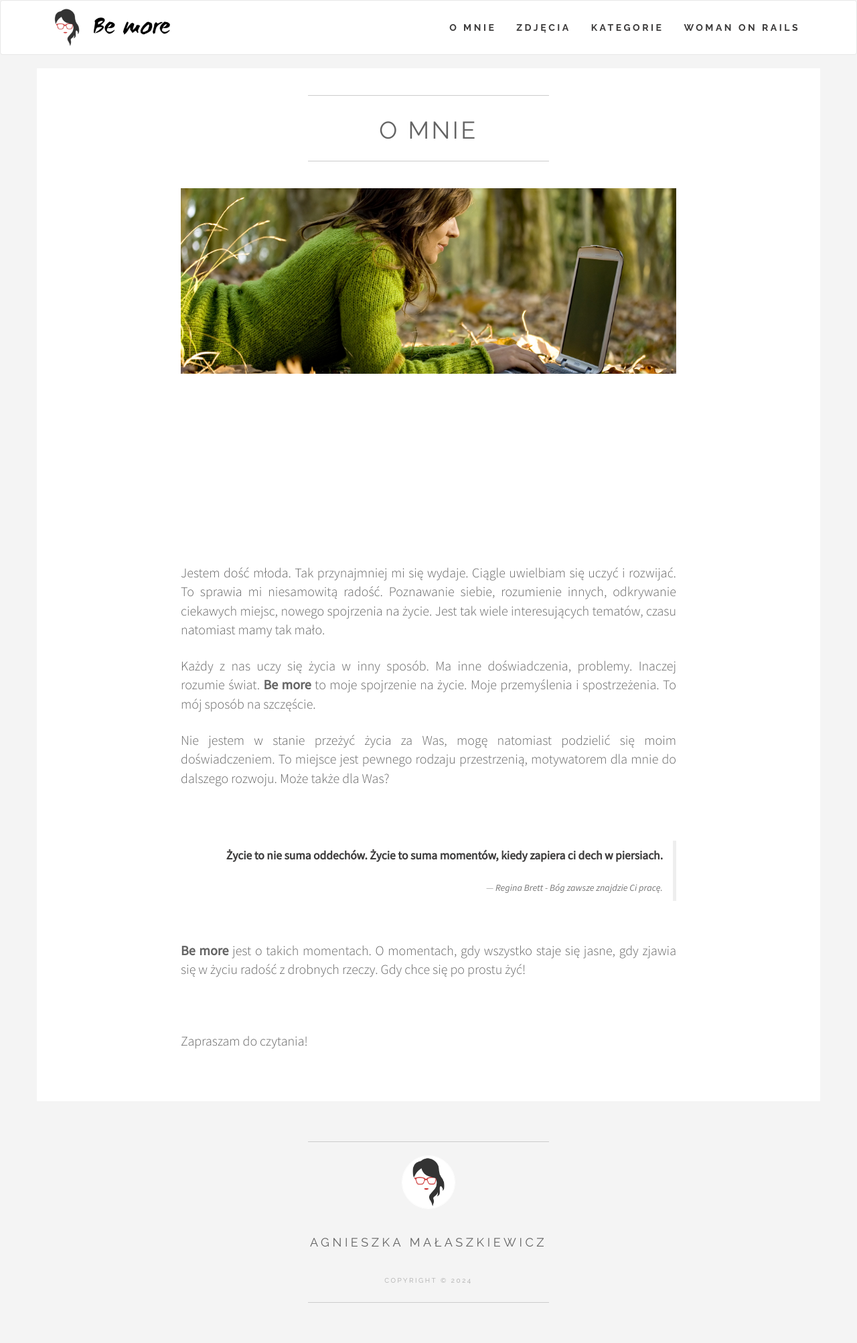
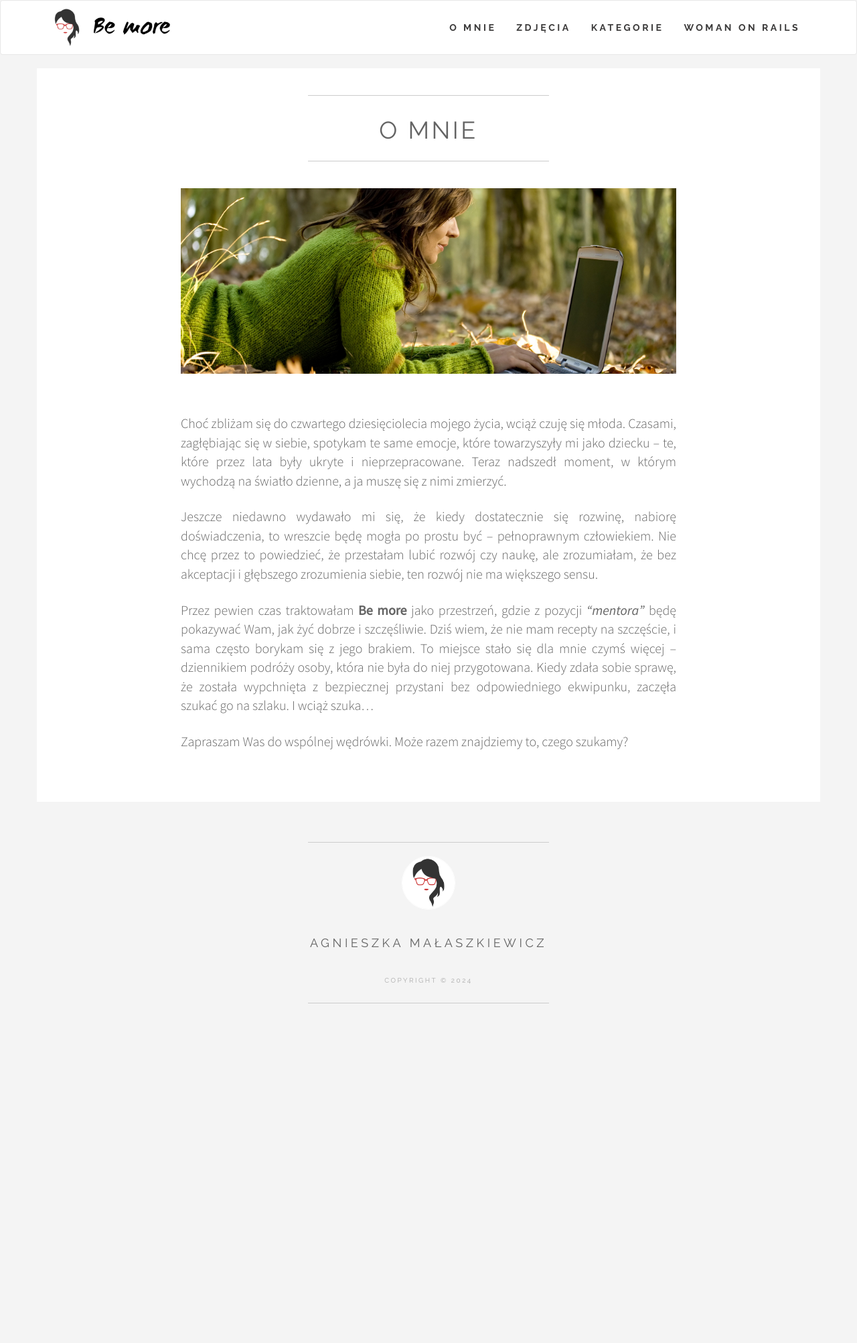
Before and after one commit to womanonrails/bemore.womanonrails.com, a Jekyll site: the page built from about.md, in a window 1280 px wide. Shown: the whole page at 67% size. Built offline with Jekyll 4.4.1, drawn with Linux system fonts in a browser that asks for light colours; after the commit the page ends 1558 px from its top, so only the background shows below that.

Commit message:
Update about me page

```diff
--- a/_sass/_post.scss
+++ b/_sass/_post.scss
@@ -158,10 +158,6 @@
 }
 
 @media (min-width: 767px) {
-  .post-image .image {
-    height: 500px;
-  }
-
   .post {
     padding-left: 50px;
     padding-right: 50px;
--- a/about.md
+++ b/about.md
@@ -5,27 +5,16 @@ title: Parę słów o tym kim jestem i co robię
 permalink: /about/
 ---
 
-<div class='post-image'>
+<div class='post-image no-margin'>
   <div class='image'>
     <img src="/images/about.jpg" alt="about">
   </div>
 </div>
 
-Jestem dość młoda. Tak przynajmniej mi się wydaje. Ciągle uwielbiam się uczyć i rozwijać. To sprawia mi niesamowitą radość. Poznawanie siebie, rozumienie innych, odkrywanie ciekawych miejsc, nowego spojrzenia na życie. Jest tak wiele interesujących tematów, czasu natomiast mamy tak mało.
+Choć zbliżam się do czwartego dziesięciolecia mojego życia, wciąż czuję się młoda. Czasami, zagłębiając się w siebie, spotykam te same emocje, które towarzyszyły mi jako dziecku – te, które przez lata były ukryte i nieprzepracowane. Teraz nadszedł moment, w którym wychodzą na światło dzienne, a ja muszę się z nimi zmierzyć.
 
-Każdy z nas uczy się życia w inny sposób. Ma inne doświadczenia, problemy. Inaczej rozumie świat. **Be more** to moje spojrzenie na życie. Moje przemyślenia i spostrzeżenia. To mój sposób na szczęście.
+Jeszcze niedawno wydawało mi się, że kiedy dostatecznie się rozwinę, nabiorę doświadczenia, to wreszcie będę mogła po prostu być – pełnoprawnym człowiekiem. Nie chcę przez to powiedzieć, że przestałam lubić rozwój czy naukę, ale zrozumiałam, że bez akceptacji i głębszego zrozumienia siebie, ten rozwój nie ma większego sensu.
 
-Nie jestem w stanie przeżyć życia za Was, mogę natomiast podzielić się moim doświadczeniem. To miejsce jest pewnego rodzaju przestrzenią, motywatorem dla mnie do dalszego rozwoju. Może także dla Was?
+Przez pewien czas traktowałam **Be more** jako przestrzeń, gdzie z pozycji _"mentora"_ będę pokazywać Wam, jak żyć dobrze i szczęśliwie. Dziś wiem, że nie mam recepty na szczęście, i sama często borykam się z jego brakiem. To miejsce stało się dla mnie czymś więcej – dziennikiem podróży osoby, która nie była do niej przygotowana. Kiedy zdała sobie sprawę, że została wypchnięta z bezpiecznej przystani bez odpowiedniego ekwipunku, zaczęła szukać go na szlaku. I wciąż szuka...
 
-<br>
-
-<blockquote>
-  <p>Życie to nie suma oddechów. Życie to suma momentów, kiedy zapiera ci dech w piersiach.</p>
-  <footer><em>Regina Brett - Bóg zawsze znajdzie Ci pracę.</em></footer>
-</blockquote>
-
-**Be more** jest o takich momentach. O momentach, gdy wszystko staje się jasne, gdy zjawia się w życiu radość z drobnych rzeczy. Gdy chce się po prostu żyć!
-
-<br>
-
-Zapraszam do czytania!
+Zapraszam Was do wspólnej wędrówki. Może razem znajdziemy to, czego szukamy?
```
